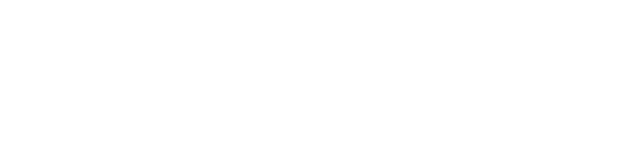
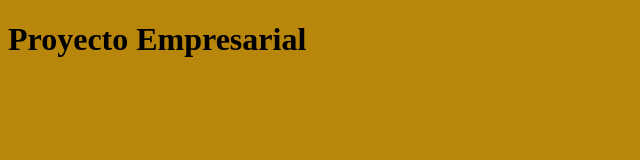
Before and after one commit to luifrodriguezcas/CursoGit, a plain HTML site: page index.html in a window 1280 px wide. Shown: the whole page, without its empty margins (0-640 px from the left). Drawn offline with Linux system fonts and the light colour scheme.

Commit message:
parrafo y tamaño de fuente

```diff
--- /dev/null
+++ b/CSS/estilos.css
@@ -0,0 +1,3 @@
+body{
+    background-color: darkgoldenrod;
+}
--- a/index.html
+++ b/index.html
@@ -4,8 +4,10 @@
     <meta charset="UTF-8">
     <meta name="viewport" content="width=device-width, initial-scale=1.0">
     <title>Document</title>
+    <link rel="stylesheet" href="CSS/estilos.css" type="text/css">
 </head>
 <body>
+    <h1>Proyecto Empresarial</h1>
 
 </body>
 </html>
```
Also changed, not shown: JS/Javascript.js (added).
